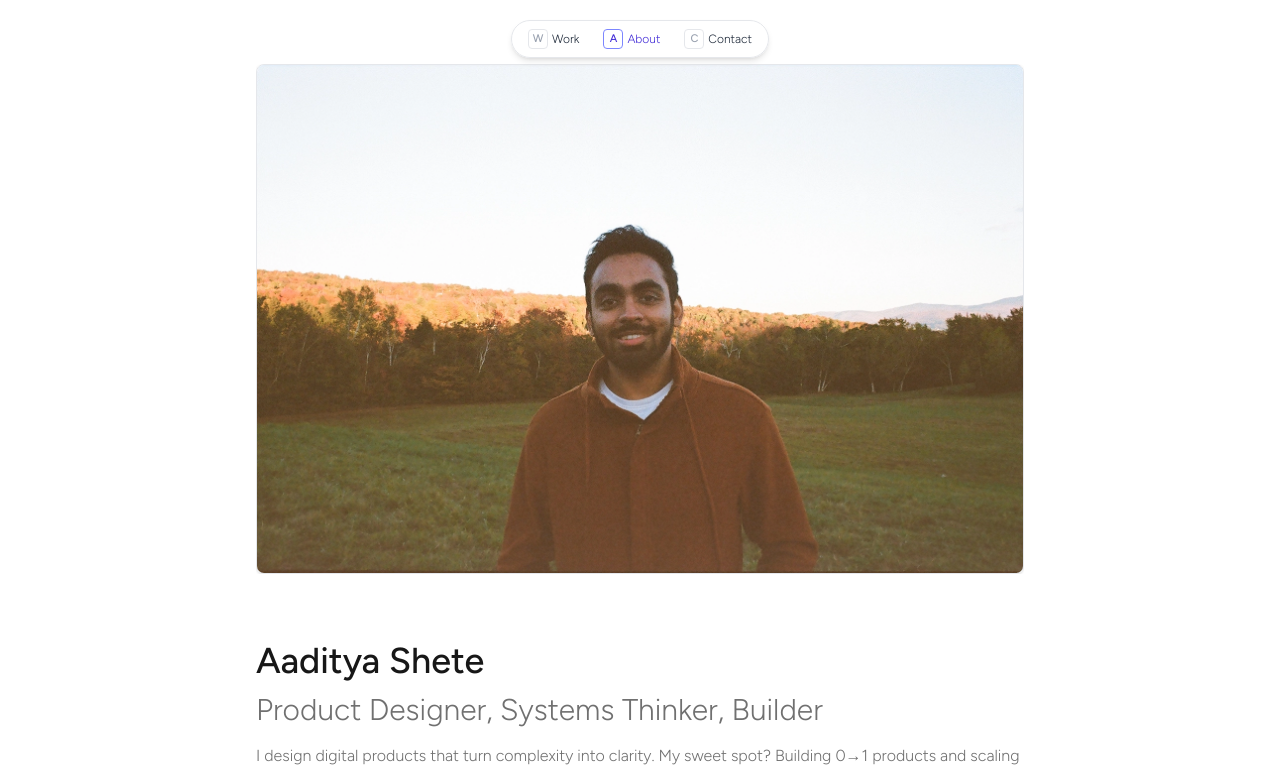
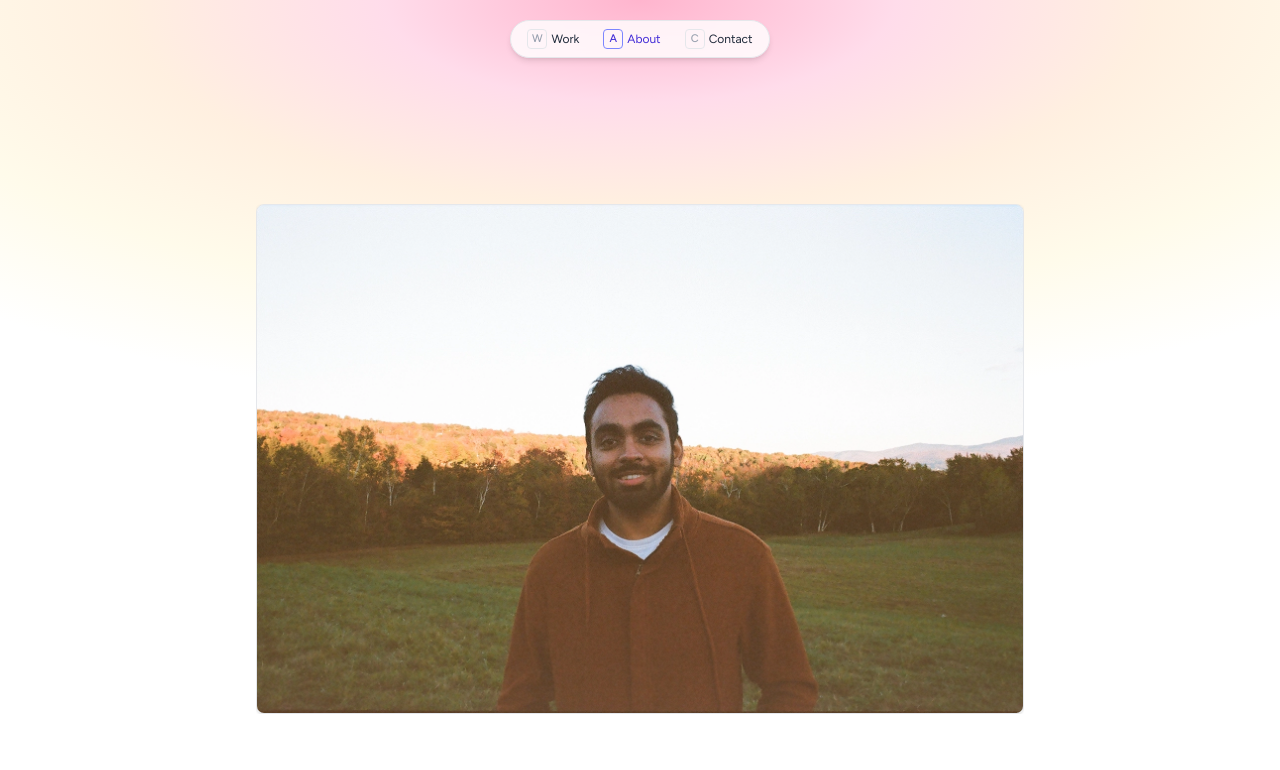
Before and after one commit to fan-boy/portfoliov4, a Next.js app in the folder Frontend/: page /about in a window 1280 px wide. Shown: the top 770 px of the page. Built offline with nearby package versions, Linux system fonts and the light colour scheme.

Commit message:
Gradient top

```diff
--- a/Frontend/src/app/about/page.tsx
+++ b/Frontend/src/app/about/page.tsx
@@ -35,7 +35,7 @@ const experience = [
 
 export default function AboutPage() {
   return (
-    <main className="min-h-screen bg-background text-gray-900 px-6 py-16 flex flex-col items-center">
+    <main className="min-h-screen text-gray-900 px-6 py-16 flex flex-col items-center">
       <section className="max-w-3xl w-full flex flex-col gap-10 items-start">
         {/* Profile Image Section */}
         <div className="mb-6 w-full overflow-hidden">
--- a/Frontend/src/app/contact/page.tsx
+++ b/Frontend/src/app/contact/page.tsx
@@ -23,7 +23,7 @@ const links = [
 
 export default function Contact() {
   return (
-    <main className="min-h-screen flex flex-col justify-center items-center bg-background px-6">
+    <main className="min-h-screen flex flex-col justify-center items-center  px-6">
       <ul className="flex flex-col md:flex-row gap-6 w-full max-w-2xl justify-center items-center">
         {links.map(({ href, label, icon: Icon }) => (
           <motion.li
--- a/Frontend/src/app/globals.css
+++ b/Frontend/src/app/globals.css
@@ -1,6 +1,5 @@
 @import url('https://fonts.googleapis.com/css2?family=Figtree:ital,wght@0,300..900;1,300..900&display=swap');
 @import "tailwindcss";
-
 
 :root {
   --background: #ffffff;
@@ -10,6 +9,75 @@
 
 body, * {
   cursor: none !important;
+}
+
+@theme inline {
+  --color-background: var(--background);
+  --color-fontprimary: var(--foreground);
+  --color-fontsecondary: var(--foregroundtwo);
+  --font-sans: 'Figtree', ui-sans-serif, system-ui, sans-serif;
+  --font-mono: var(--font-geist-mono);
+
+  --height-75vh: 75vh;
+  --height-herocard: 50vh;
+
+  --text-h1: 2.5rem;
+  --text-h2: 2rem;
+  --text-h3: 1.5rem;
+  --text-h4: 1.25rem;
+  --text-h5: 1.125rem;
+  --text-h6: 1.125rem;
+  --text-body: 1.125rem;
+  --text-caption: 0.875rem;
+
+  --lh-tight: 1.2;
+  --lh-normal: 1.5;
+  --fw-extrabold: 900;
+  --fw-bold: 700;
+  --fw-semibold: 600;
+  --fw-normal: 400;
+  --fw-light: 300;
+}
+
+/* ChatGPT-style concentrated top gradient */
+body {
+  @apply font-sans text-[var(--text-body)] leading-[var(--lh-normal)] font-normal;
+  background: radial-gradient(ellipse 100% 30% at 50% 0%,
+    rgba(255, 107, 157, 0.5) 0%,
+    rgba(255, 168, 204, 0.4) 20%,
+    rgba(255, 204, 153, 0.3) 40%,
+    rgba(255, 235, 153, 0.2) 60%,
+    rgba(255, 255, 255, 0) 80%
+  ), #ffffff;
+  color: var(--foreground);
+  min-height: 100vh;
+}
+
+h1 {
+  @apply text-4xl leading-tight font-sans;
+}
+h2 {
+  @apply text-3xl leading-tight font-sans;
+}
+h3 {
+  @apply text-2xl leading-tight font-sans;
+}
+h4 {
+  @apply text-xl leading-tight font-sans;
+}
+h5 {
+  @apply text-lg leading-tight font-sans;
+}
+h6 {
+  @apply text-base leading-tight font-sans;
+}
+
+.caption, caption {
+  @apply text-sm font-normal leading-normal font-sans;
+}
+
+.caption {
+  @apply font-sans text-[var(--text-caption)] leading-[var(--lh-normal)] font-normal;
 }
 
 .section-divider {
@@ -22,76 +90,6 @@ body, * {
   background: none;
 }
 
-@theme inline {
-  --color-background: var(--background);
-  --color-fontprimary: var(--foreground);
-  --color-fontsecondary: var(--foregroundtwo);
-  --font-sans: 'Figtree', ui-sans-serif, system-ui, sans-serif;
-  --font-mono: var(--font-geist-mono);
-
-  /* Add your custom height */
-  --height-75vh: 75vh;
-  --height-herocard: 50vh;
-
-  /* Font sizes for headings */
-  --text-h1: 2.5rem;   /* 40px */
-  --text-h2: 2rem;     /* 32px */
-  --text-h3: 1.5rem;   /* 24px */
-  --text-h4: 1.25rem;  /* 20px */
-  --text-h5: 1.125rem; /* 18px */
-  --text-h6: 1.125rem;     /* 16px */
-  --text-body: 1.125rem;   /* 16px */
-  --text-caption: 0.875rem; /* 14px */
-
-  /* Optional: line heights and weights */
-  --lh-tight: 1.2;
-  --lh-normal: 1.5;
-  --fw-extrabold: 900;
-  --fw-bold: 700;
-  --fw-semibold: 600;
-  --fw-normal: 400;
-  --fw-light: 300;
-}
-
-
-
-body {
-  @apply font-sans text-[var(--text-body)] leading-[var(--lh-normal)] font-normal;
-  background: var(--background);
-  color: var(--foreground);
-
-}
-
-h1 {
-  @apply text-4xl leading-tight font-sans;
-}
-h2 {
-  @apply text-3xl leading-tight font-sans;
-}
-h3 {
-  @apply text-2xl  leading-tight font-sans;
-}
-h4 {
-  @apply text-xl  leading-tight font-sans;
-}
-h5 {
-  @apply text-lg  leading-tight font-sans;
-}
-h6 {
-  @apply text-base  leading-tight font-sans;
-}
-body {
-  @apply text-base font-light leading-normal font-sans;
-}
-.caption, caption {
-  @apply text-sm font-normal leading-normal font-sans;
-}
-
-/* For captions (e.g., small text or .caption class) */
-.caption {
-  @apply font-sans text-[var(--text-caption)] leading-[var(--lh-normal)] font-normal;
-}
-
 .bg-custom-radial {
   background: radial-gradient(circle at 60% 40%, #f8c457 0%, #e79b07 40%, #b29254 75%, #3d2d1c 100%);
 }
--- a/Frontend/src/app/layout.tsx
+++ b/Frontend/src/app/layout.tsx
@@ -2,11 +2,8 @@
 import '@/app/globals.css'
 import { Navbar } from './components/Navbar/Navbar';
 import CustomCursor from './components/customcursor';
-
 import { Analytics } from "@vercel/analytics/next"
 import { SpeedInsights } from "@vercel/speed-insights/next"
-
-
 
 export const metadata = {
   title: "Aaditya Shete",
@@ -21,15 +18,25 @@ export default function RootLayout({
 }: {
   children: React.ReactNode;
 }) {
-
   return (
     <html lang="en">
-      <body className="relative min-h-screen justify-center flex-center">
-      <Analytics/>
-      <SpeedInsights/>
-        <CustomCursor/>
-       <Navbar />
-        {children}
+      <body className="relative min-h-screen">
+        {/* Full-screen gradient background */}
+        <div className="gradient-background" />
+
+        {/* All content goes here - positioned above the gradient */}
+        <div className="relative z-10 min-h-screen">
+          <Analytics/>
+          <SpeedInsights/>
+          <CustomCursor/>
+          <Navbar />
+
+          {/* Main content area */}
+          <div className="w-full" style={{paddingTop: "140px"}}>
+            {children}
+            hi
+          </div>
+        </div>
       </body>
     </html>
   );
--- a/Frontend/src/app/page.tsx
+++ b/Frontend/src/app/page.tsx
@@ -87,7 +87,7 @@ import TransitionWrapper from "./components/TransitionWrapper";
 export default function Home() {
   return (
     <>
-      <div className="bg-background" style={{ position: "relative", zIndex: 1 }}>
+      <div >
         <TransitionWrapper>
           {/* Hero Section */}
           <section className="w-full mt-48 ">
```
